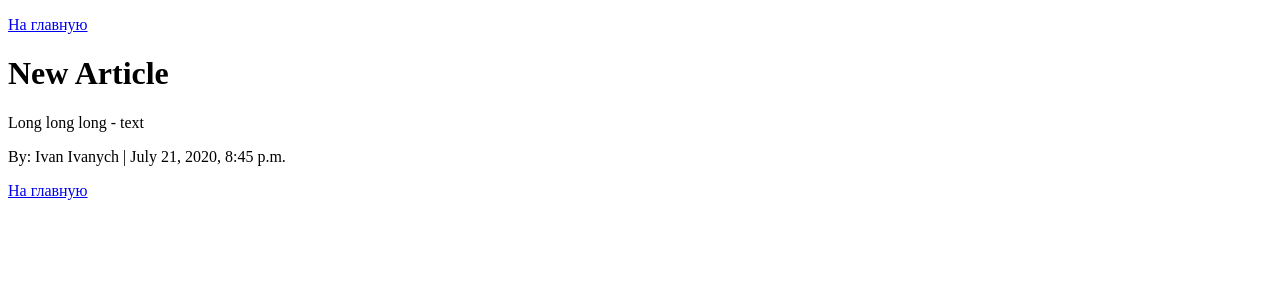
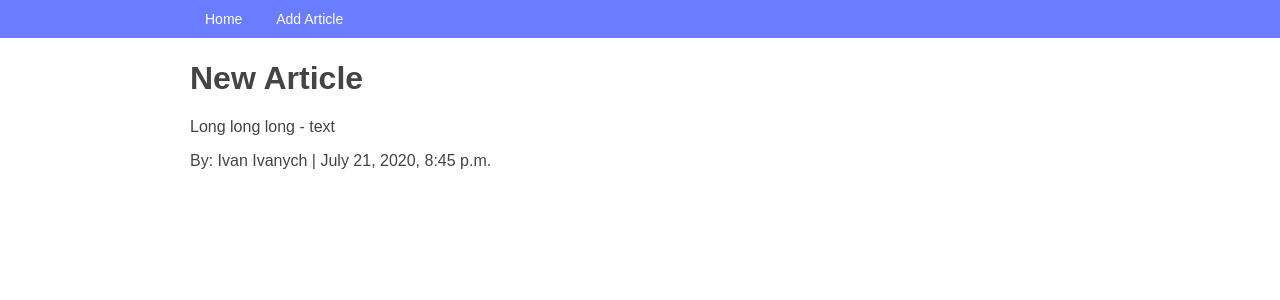
Before and after one commit to someq/django_hello_pt_6, a Django app: page /article/1/ in a window 1280 px wide. Shown: the top 300 px of the page. Run offline with Django 3.2, Linux system fonts and the light colour scheme; data comes from the database, SQL or seed files in the repository.

Commit message:
Добавлена навигация на все страницы.

```diff
--- a/source/webapp/static/css/style.css
+++ b/source/webapp/static/css/style.css
@@ -1,12 +1,50 @@
- body {
+body {
     font-family: Arial, sans-serif;
     font-size: 16px;
     color: #444444;
+    /* отступ, чтобы компенсировать высоту навбара */
+    margin-top: 60px;
 }
 
 .container {
     margin: 0 auto;
     width: 100%;
     max-width: 900px;
-    text-align: center;
 }
+
+.navbar {
+    display: block;
+    background: #6a7dff;
+    position: fixed;
+    top: 0;
+    right: 0;
+    left: 0;
+    font-size: 0;
+    box-sizing: border-box;
+    padding: 7px 30px;
+}
+
+.menu {
+    font-size: 14px;
+    line-height: 1;
+    padding: 0;
+    margin: 0;
+    display: inline-block;
+    color: #fffee8;
+}
+
+.menu li {
+    display: inline-block;
+}
+
+.menu a {
+    display: inline-block;
+    text-decoration: none;
+    color: inherit;
+    padding: 5px 15px;
+}
+
+.menu a:hover {
+    color: #ffc122;
+    text-decoration: underline;
+}
--- a/source/webapp/templates/article_view.html
+++ b/source/webapp/templates/article_view.html
@@ -1,14 +1,24 @@
+{% load staticfiles %}
 <!DOCTYPE html>
 <html lang="en">
 <head>
     <meta charset="UTF-8">
     <title>View</title>
+    <link rel="stylesheet" href="{% static 'css/style.css' %}">
 </head>
 <body>
-    <p><a href="{% url 'index' %}">На главную</a></p>
+<nav class="navbar">
+    <div class="container">
+        <ul class="menu">
+            <li><a href="{% url 'index' %}">Home</a></li>
+            <li><a href="{% url 'article_create' %}">Add Article</a></li>
+        </ul>
+    </div>
+</nav>
+<div class="container">
     <h1>{{ article.title }}</h1>
     <p>{{ article.text }}</p>
     <p>By: {{ article.author }} | {{ article.created_at }}</p>
-    <p><a href="{% url 'index' %}">На главную</a></p>
+</div>
 </body>
 </html>
```
Also changed, not shown: source/webapp/templates/article_create.html (+11 -2 lines), source/webapp/templates/index.html (+7 -2 lines).
